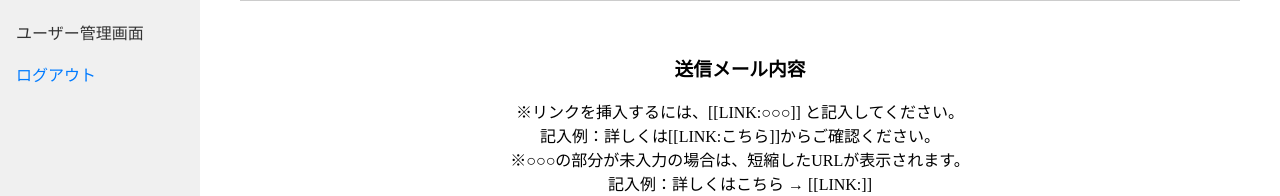
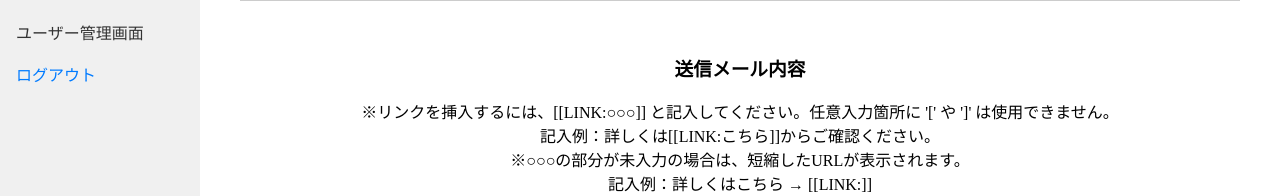
Before and after one commit to EJtaro/MailTest, a Flask app: page /send_email in a window 1280 px wide. Shown: the part 252-448 px from the top of the page. Run offline with Flask 3, Linux system fonts and the light colour scheme; the visitor is signed in with stand-in values (Sample User, id 1); data that the repository does not hold is empty.

Commit message:
401エラー時のメッセージを修正

```diff
--- a/app/constants.py
+++ b/app/constants.py
@@ -16,7 +16,7 @@ AUTHORIZED_PATH = {'/send_email', '/recipient_master', '/mail_master', '/user_ma
 # エラーメッセージ
 UTIL_MESSAGE = "\n しばらく時間をおいてから、お試しください。"
 MESSAGE_400 = "400 - 入力に誤りがあります。もう一度確認してください。"
-MESSAGE_401 = "401 - この操作にはログイン認証が必要です。ログインしてください。"
+MESSAGE_401 = "401 - ログインセッションが期限切れです。ログインしてください。"
 MESSAGE_404 = "404 - ページが見つかりません。URLをご確認ください。"
 MESSAGE_500 = "500 - サーバーで問題が発生しました。しばらくしてから再度お試しください。"
 MESSAGE_503 = "503 - メンテナンス中またはサーバーが混み合っています。"
--- a/app/templates/send_email.html
+++ b/app/templates/send_email.html
@@ -55,7 +55,7 @@
             <p style="color:red;">{{ message }}</p>
         {% endif %}
 
-        <label>※リンクを挿入するには、[[LINK:○○○]] と記入してください。</label><br>
+        <label>※リンクを挿入するには、[[LINK:○○○]] と記入してください。任意入力箇所に '[' や ']' は使用できません。</label><br>
         <label>記入例：詳しくは[[LINK:こちら]]からご確認ください。</label><br>
         <label>※○○○の部分が未入力の場合は、短縮したURLが表示されます。</label><br>
         <label>記入例：詳しくはこちら → [[LINK:]]</label>
@@ -198,7 +198,7 @@
             // 独自チェック：[[LINK:任意文字列]] の存在を検出
             if (!linkPattern.test(body)) {
                 // 独自エラーをセット
-                bodyField.setCustomValidity("本文に [[LINK:]] の形式を1つ以上含めてください。\n 任意入力箇所に '[' や ']' は使用できません。");
+                bodyField.setCustomValidity("本文に [[LINK:]] の形式を1つ以上含めてください。");
                 bodyField.reportValidity();  // フォーカス＆UI警告を出す
                 return
             }
```
